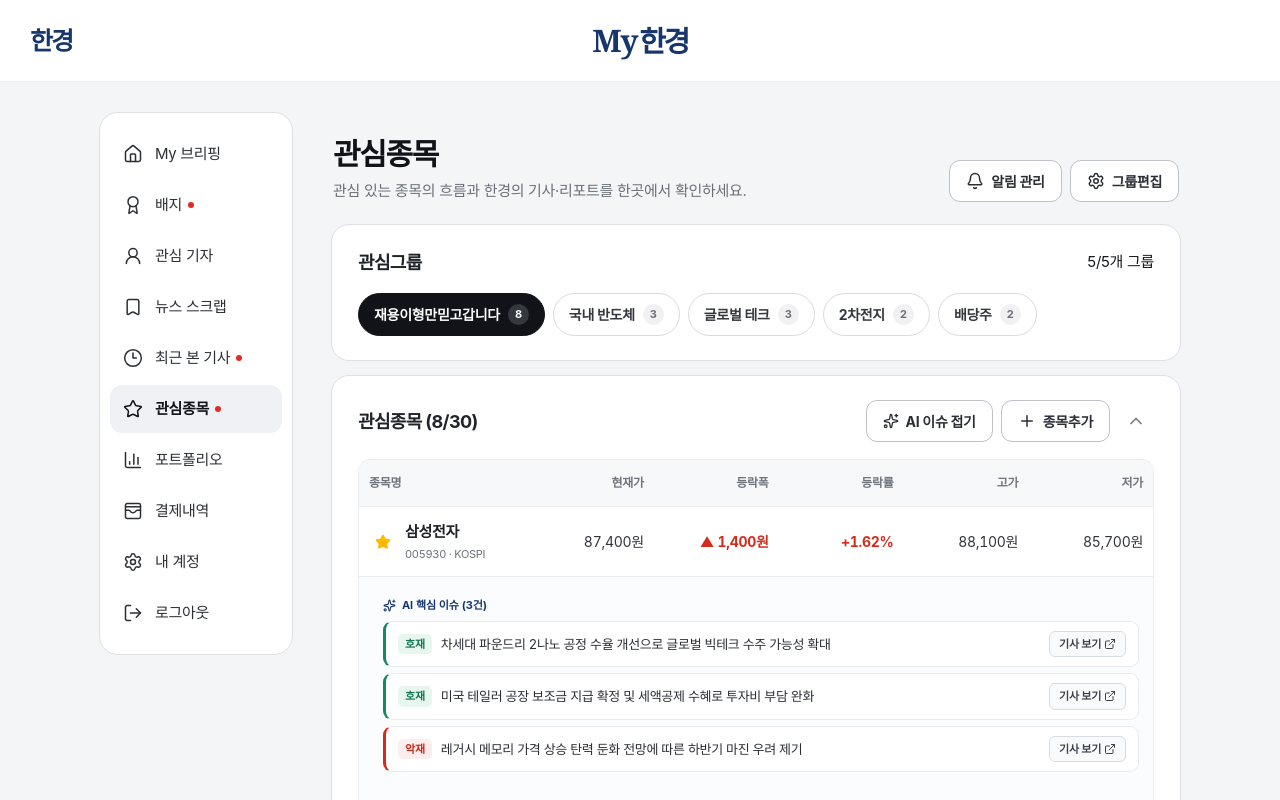
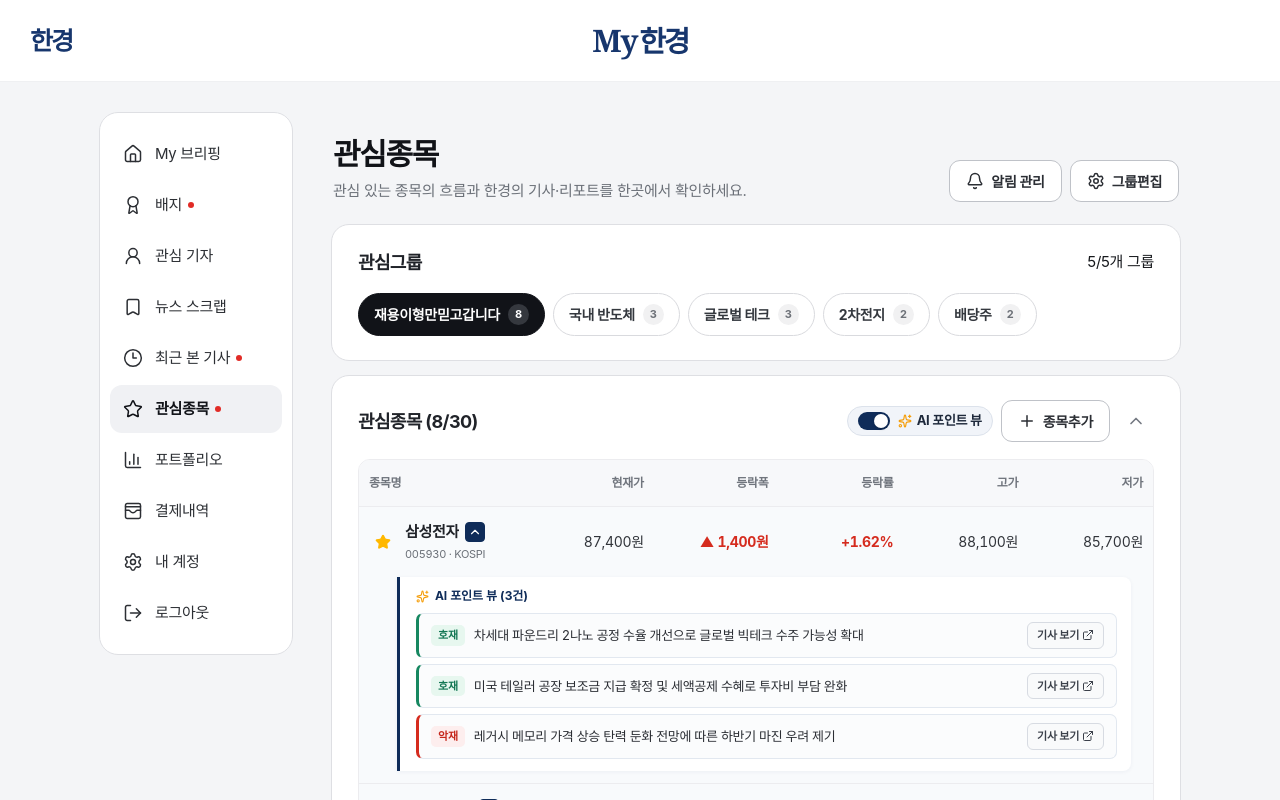
Before and after one commit to hktouchkim/myhankyung, a Next.js app: page /watchlist in a window 1280 px wide. Shown: the top 800 px of the page. Built offline with nearby package versions, Linux system fonts and the light colour scheme.

Commit message:
AI 포인트 뷰 명칭 변경, 개별 아코디언 토글 추가, 스위치 토글 디자인 적용 및 연관 서브카드 UI 고도화

```diff
--- a/app/globals.css
+++ b/app/globals.css
@@ -667,6 +667,41 @@ p {
   color: #ffb800;
 }
 
+.stock-name-row {
+  display: flex;
+  align-items: center;
+  gap: 6px;
+}
+
+.stock-issue-toggle-btn {
+  display: inline-flex;
+  width: 20px;
+  height: 20px;
+  flex: 0 0 auto;
+  align-items: center;
+  justify-content: center;
+  border-radius: 4px;
+  border: 1px solid #dce2eb;
+  background: #f1f4f9;
+  color: #4b5563;
+  cursor: pointer;
+  transition: all 0.18s ease;
+  padding: 0;
+}
+
+.stock-issue-toggle-btn:hover {
+  background: #e2e8f0;
+  border-color: #cbd5e1;
+  color: var(--navy);
+}
+
+.stock-issue-toggle-btn.is-open {
+  background: #0f2c59;
+  border-color: #0f2c59;
+  color: #ffffff;
+  transform: rotate(180deg);
+}
+
 .stock-table-name a,
 .stock-table-name span {
   display: block;
@@ -4270,28 +4305,116 @@ p {
   }
 }
 
-/* 관심종목 인텔리전스 호재·악재 및 관리 신규 스타일 */
+/* AI 포인트 뷰 상단 스위치 컨트롤 */
+.ai-point-switch-control {
+  display: inline-flex;
+  align-items: center;
+  gap: 8px;
+  cursor: pointer;
+  user-select: none;
+  padding: 4px 10px;
+  border-radius: 9999px;
+  background: #f1f4f9;
+  border: 1px solid #dce2eb;
+  transition: all 0.2s ease;
+}
+
+.ai-point-switch-control:hover {
+  background: #e8edf5;
+  border-color: #cbd5e1;
+}
+
+.ai-point-switch-control input {
+  position: absolute;
+  opacity: 0;
+  width: 0;
+  height: 0;
+}
+
+.ai-point-switch-slider {
+  position: relative;
+  display: inline-block;
+  width: 32px;
+  height: 18px;
+  background-color: #cbd5e1;
+  border-radius: 9999px;
+  transition: background-color 0.2s ease;
+  flex-shrink: 0;
+}
+
+.ai-point-switch-slider::before {
+  position: absolute;
+  content: "";
+  height: 14px;
+  width: 14px;
+  left: 2px;
+  bottom: 2px;
+  background-color: white;
+  border-radius: 50%;
+  transition: transform 0.2s cubic-bezier(0.4, 0, 0.2, 1);
+  box-shadow: 0 1px 3px rgba(0, 0, 0, 0.2);
+}
+
+.ai-point-switch-control input:checked + .ai-point-switch-slider {
+  background-color: #0f2c59;
+}
+
+.ai-point-switch-control input:checked + .ai-point-switch-slider::before {
+  transform: translateX(14px);
+}
+
+.ai-point-switch-text {
+  display: inline-flex;
+  align-items: center;
+  gap: 5px;
+  font-size: 13px;
+  font-weight: 700;
+  color: #1e293b;
+}
+
+.ai-point-switch-text .sparkle-icon {
+  color: #f59e0b;
+}
+
+/* 관심종목 인텔리전스 AI 포인트 뷰 서브카드 연관 디자인 */
+.stock-row-expanded td {
+  background: #f8fafc;
+  border-bottom-color: transparent !important;
+}
+
 .stock-market-table-card-row td {
-  background: #fbfcfd;
+  background: #f8fafc;
+  padding-top: 0;
+  padding-bottom: 12px;
 }
 
 .stock-intelligence-container {
   display: flex;
   flex-direction: column;
-  gap: 7px;
-  padding: 6px 4px 14px 14px;
+  gap: 8px;
+  padding: 10px 14px 12px 16px;
+  margin-left: 28px;
+  margin-right: 12px;
+  border-left: 3px solid #0f2c59;
+  border-radius: 0 8px 8px 0;
+  background: #ffffff;
+  box-shadow: 0 1px 4px rgba(15, 44, 89, 0.05);
 }
 
 .stock-intelligence-header {
   display: flex;
   align-items: center;
   gap: 6px;
-  color: var(--navy);
-  font-size: 11px;
+  color: #0f2c59;
+  font-size: 12px;
   font-weight: 700;
   letter-spacing: -0.01em;
 }
 
+.stock-intelligence-header svg {
+  color: #f59e0b;
+}
+
 .stock-intelligence-list {
   display: flex;
   flex-direction: column;
@@ -4303,16 +4426,17 @@ p {
   align-items: center;
   justify-content: space-between;
   gap: 12px;
-  padding: 9px 12px;
-  border: 1px solid #e8ecf2;
-  border-radius: 9px;
+  padding: 8px 12px;
+  border: 1px solid #e2e8f0;
+  border-radius: 7px;
+  background: #fbfcfd;
+  transition: all 140ms ease;
+}
+
+.stock-issue-card:hover {
+  border-color: #cbd5e1;
   background: #ffffff;
-  transition: all 140ms ease;
-}
-
-.stock-issue-card:hover {
-  border-color: #ccd5e3;
-  box-shadow: 0 2px 8px rgba(18, 34, 62, 0.05);
+  box-shadow: 0 2px 6px rgba(18, 34, 62, 0.04);
 }
 
 .stock-issue-positive {
@@ -4383,16 +4507,25 @@ p {
   color: var(--navy);
 }
 
+.stock-mobile-card-expanded {
+  border-left: 3px solid #0f2c59 !important;
+  background: #fbfcfd;
+}
+
 .stock-mobile-intelligence {
-  margin-top: 10px;
-  padding-top: 9px;
-  border-top: 1px dashed #e4e7ec;
+  margin-top: 12px;
+  padding: 10px 12px;
+  background: #ffffff;
+  border: 1px solid #e2e8f0;
+  border-left: 3px solid #0f2c59;
+  border-radius: 6px;
 }
 
 .stock-mobile-intelligence .stock-issue-card {
   flex-direction: column;
   align-items: flex-start;
   gap: 8px;
+  background: #f8fafc;
 }
 
 .stock-mobile-intelligence .stock-issue-left {
--- a/app/page.tsx
+++ b/app/page.tsx
@@ -1082,6 +1082,7 @@ export function MyHankyungClient({ initialView = "home" }: { initialView?: "home
   const [selectedAddStockId, setSelectedAddStockId] = useState<string | null>(null);
   const [addTargetGroupIds, setAddTargetGroupIds] = useState<string[]>([INITIAL_GROUPS[0].id]);
   const [expandAllIssues, setExpandAllIssues] = useState(true);
+  const [issueOverrides, setIssueOverrides] = useState<Record<string, boolean>>({});
 
   const [newGroupName, setNewGroupName] = useState("");
   const [editingGroupId, setEditingGroupId] = useState<string | null>(null);
@@ -1465,15 +1466,23 @@ export function MyHankyungClient({ initialView = "home" }: { initialView?: "home
                 <div className="module-heading">
                   <h2 id="stock-list-title">관심종목 ({selectedGroupStocks.length}/30)</h2>
                   <div className="module-heading-actions">
-                    <button
-                      className="button action-control-button"
-                      type="button"
-                      onClick={() => setExpandAllIssues((prev) => !prev)}
-                      aria-label={`AI 핵심이슈 일괄 ${expandAllIssues ? "접기" : "펼치기"}`}
-                    >
-                      <Sparkles size={16} />
-                      <span>AI 이슈 {expandAllIssues ? "접기" : "펼치기"}</span>
-                    </button>
+                    <label className="ai-point-switch-control" title="모든 종목의 AI 포인트 뷰 일괄 켜기/끄기">
+                      <input
+                        type="checkbox"
+                        checked={expandAllIssues}
+                        onChange={(e) => {
+                          const next = e.target.checked;
+                          setExpandAllIssues(next);
+                          setIssueOverrides({});
+                        }}
+                        aria-label="AI 포인트 뷰 일괄 표시 전환"
+                      />
+                      <span className="ai-point-switch-slider" />
+                      <span className="ai-point-switch-text">
+                        <Sparkles size={14} className="sparkle-icon" />
+                        AI 포인트 뷰
+                      </span>
+                    </label>
                     <button className="button action-control-button" type="button" onClick={openAddDialog} aria-label="현재 그룹에 종목 추가">
                       <Plus size={18} />
                       <span>종목추가</span>
@@ -1505,6 +1514,7 @@ export function MyHankyungClient({ initialView = "home" }: { initialView?: "home
                             const detailUrl = getStockDetailUrl(stock);
                             const issues = (stock.issues || []).slice(0, 5);
                             const hasIssues = issues.length > 0;
+                            const isExpanded = hasIssues && (issueOverrides[stock.id] ?? expandAllIssues);
                             const displayPrice = stock.currency === "USD" ? stock.price : `${stock.price}원`;
                             const displayChange = stock.currency === "USD" ? stock.change : `${stock.change}원`;
                             const displayHigh = stock.currency === "USD" ? stock.high : `${stock.high}원`;
@@ -1512,7 +1522,7 @@ export function MyHankyungClient({ initialView = "home" }: { initialView?: "home
 
                             return (
                               <React.Fragment key={stock.id}>
-                                <tr>
+                                <tr className={isExpanded ? "stock-row-expanded" : undefined}>
                                   <td>
                                     <div className="stock-table-name-cell">
                                       <button
@@ -1525,9 +1535,27 @@ export function MyHankyungClient({ initialView = "home" }: { initialView?: "home
                                         <Star size={16} className="star-icon-filled" />
                                       </button>
                                       <div className="stock-table-name">
+                                        <div className="stock-name-row">
                                           <a href={detailUrl} target="_blank" rel="noopener noreferrer" aria-label={`${stock.name} 종목 상세 페이지로 새 창 이동`}>
                                             {stock.name}
                                           </a>
+                                          {hasIssues ? (
+                                            <button
+                                              type="button"
+                                              className={`stock-issue-toggle-btn ${isExpanded ? "is-open" : ""}`}
+                                              onClick={() =>
+                                                setIssueOverrides((prev) => ({
+                                                  ...prev,
+                                                  [stock.id]: !isExpanded,
+                                                }))
+                                              }
+                                              aria-label={`${stock.name} AI 포인트 뷰 ${isExpanded ? "접기" : "펼치기"}`}
+                                              title={`AI 포인트 뷰 ${isExpanded ? "접기" : "펼치기"}`}
+                                            >
+                                              <ChevronDown size={14} />
+                                            </button>
+                                          ) : null}
+                                        </div>
                                         <span>
                                           {stock.code} · {stock.market}
                                           {stock.marketType === "OVERSEAS" ? (
@@ -1545,13 +1573,13 @@ export function MyHankyungClient({ initialView = "home" }: { initialView?: "home
                                   <td>{displayHigh}</td>
                                   <td>{displayLow}</td>
                                 </tr>
-                                {hasIssues && expandAllIssues ? (
+                                {isExpanded ? (
                                   <tr className="stock-market-table-card-row">
                                     <td colSpan={6}>
                                       <div className="stock-intelligence-container">
                                         <div className="stock-intelligence-header">
                                           <Sparkles size={13} />
-                                          <span>AI 핵심 이슈 ({issues.length}건)</span>
+                                          <span>AI 포인트 뷰 ({issues.length}건)</span>
                                         </div>
                                         <div className="stock-intelligence-list">
                                           {issues.map((issue) => (
@@ -1597,12 +1625,13 @@ export function MyHankyungClient({ initialView = "home" }: { initialView?: "home
                         const detailUrl = getStockDetailUrl(stock);
                         const issues = (stock.issues || []).slice(0, 5);
                         const hasIssues = issues.length > 0;
+                        const isExpanded = hasIssues && (issueOverrides[stock.id] ?? expandAllIssues);
                         const displayChange = stock.currency === "USD" ? stock.change : `${stock.change}원`;
                         const displayHigh = stock.currency === "USD" ? stock.high : `${stock.high}원`;
                         const displayLow = stock.currency === "USD" ? stock.low : `${stock.low}원`;
 
                         return (
-                          <article key={stock.id} className="stock-mobile-card">
+                          <article key={stock.id} className={`stock-mobile-card ${isExpanded ? "stock-mobile-card-expanded" : ""}`}>
                             <div className="stock-mobile-heading">
                               <div className="stock-identity">
                                 <button
@@ -1615,9 +1644,27 @@ export function MyHankyungClient({ initialView = "home" }: { initialView?: "home
                                   <Star size={18} className="star-icon-filled" />
                                 </button>
                                 <div>
+                                  <div className="stock-name-row">
                                     <a href={detailUrl} target="_blank" rel="noopener noreferrer" aria-label={`${stock.name} 종목 상세 페이지로 새 창 이동`}>
                                       {stock.name}
                                     </a>
+                                    {hasIssues ? (
+                                      <button
+                                        type="button"
+                                        className={`stock-issue-toggle-btn ${isExpanded ? "is-open" : ""}`}
+                                        onClick={() =>
+                                          setIssueOverrides((prev) => ({
+                                            ...prev,
+                                            [stock.id]: !isExpanded,
+                                          }))
+                                        }
+                                        aria-label={`${stock.name} AI 포인트 뷰 ${isExpanded ? "접기" : "펼치기"}`}
+                                        title={`AI 포인트 뷰 ${isExpanded ? "접기" : "펼치기"}`}
+                                      >
+                                        <ChevronDown size={14} />
+                                      </button>
+                                    ) : null}
+                                  </div>
                                   <span>
                                     {stock.code} · {stock.market}
                                     {stock.marketType === "OVERSEAS" ? (
@@ -1646,11 +1693,11 @@ export function MyHankyungClient({ initialView = "home" }: { initialView?: "home
                                 <dd>{displayLow}</dd>
                               </div>
                             </dl>
-                            {hasIssues && expandAllIssues ? (
+                            {isExpanded ? (
                               <div className="stock-mobile-intelligence">
                                 <div className="stock-intelligence-header">
                                   <Sparkles size={13} />
-                                  <span>AI 핵심 이슈 ({issues.length}건)</span>
+                                  <span>AI 포인트 뷰 ({issues.length}건)</span>
                                 </div>
                                 <div className="stock-intelligence-list">
                                   {issues.map((issue) => (
```
Lines whose indentation alone changed are shown as unchanged.
